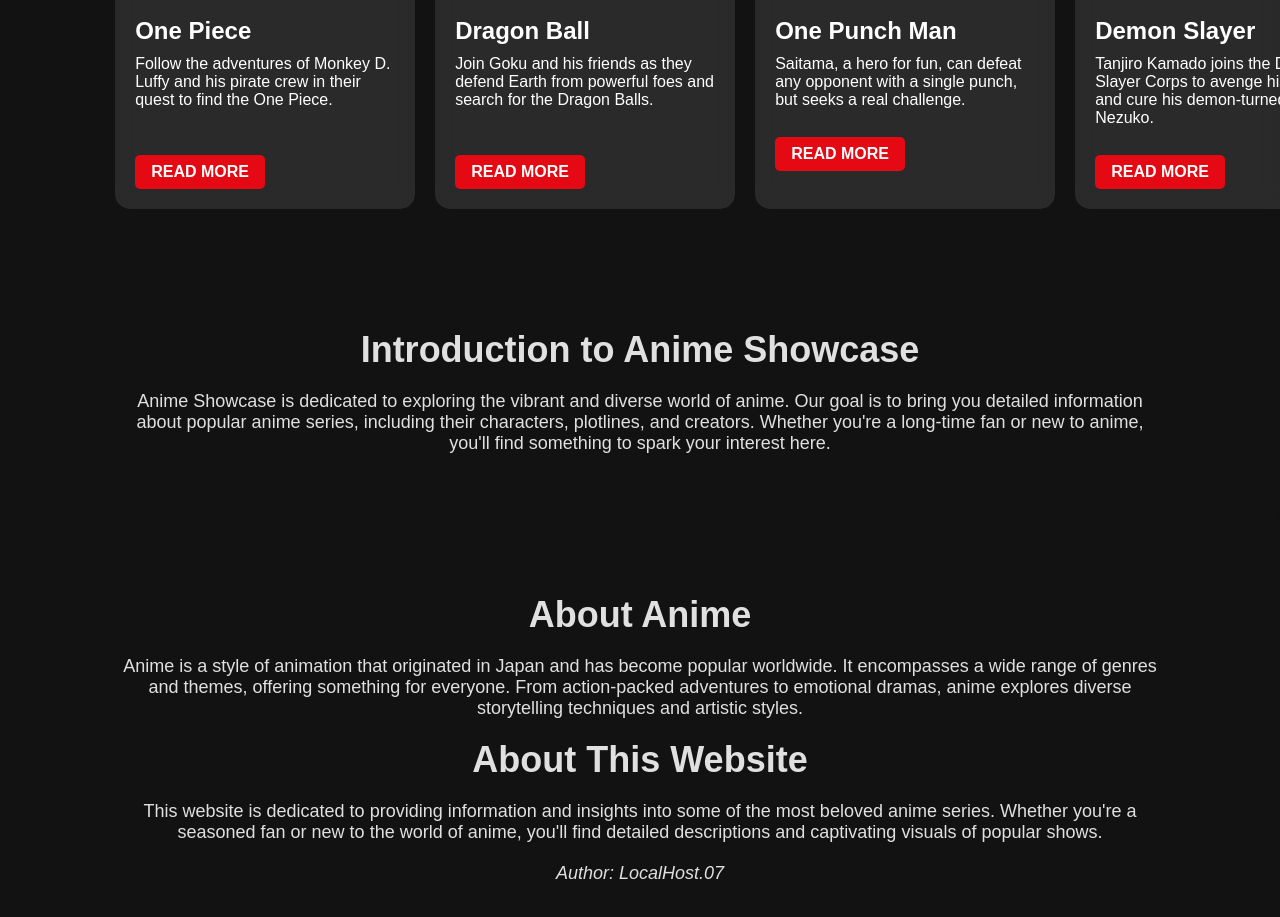
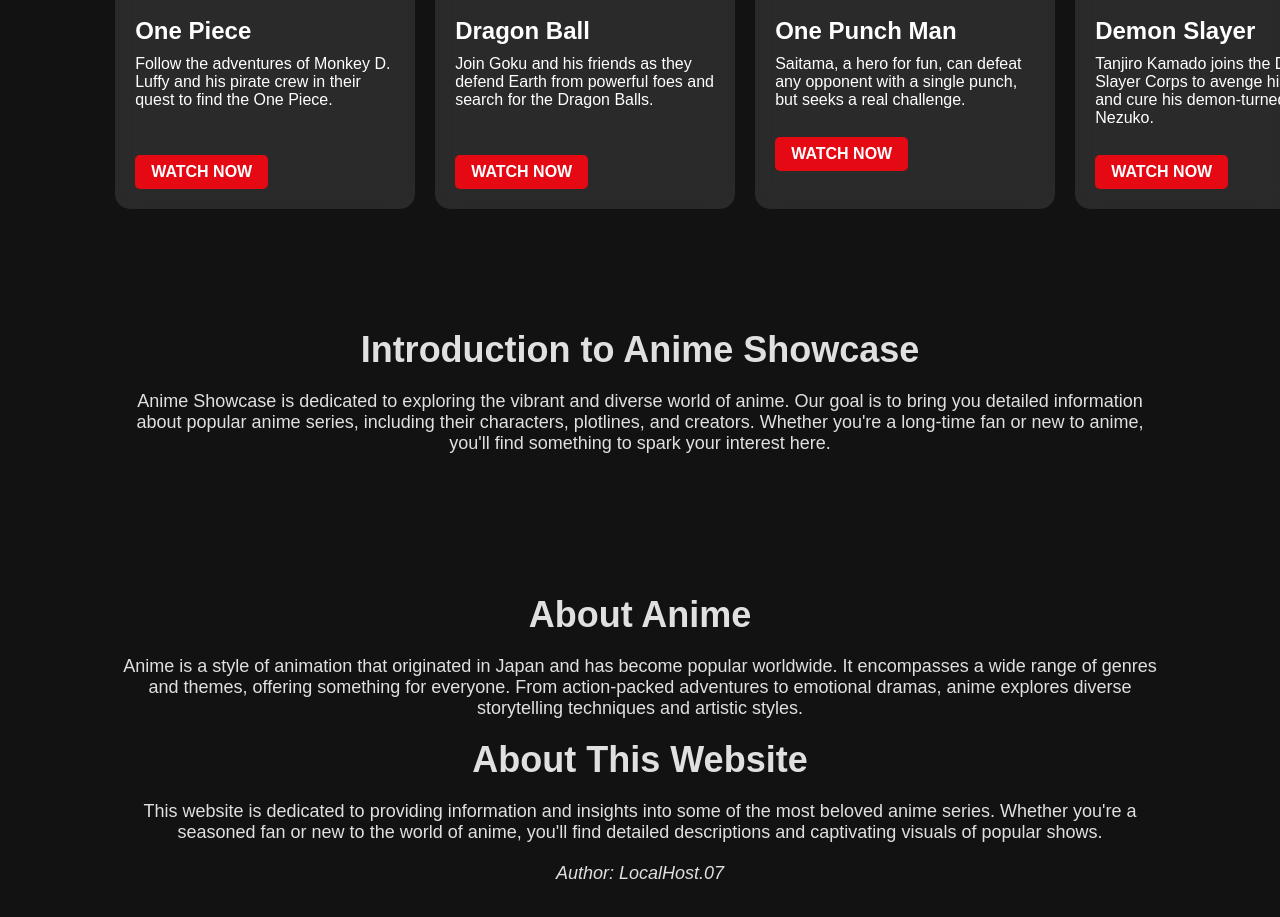
Before and after one commit to zooxinirll/Index.html, a plain HTML site: page index.html in a window 1280 px wide. Shown: the part 891-1808 px from the top of the page. Drawn offline with Linux system fonts and the light colour scheme.

Commit message:
Update index.html

```diff
--- a/index.html
+++ b/index.html
@@ -245,7 +245,7 @@
       <p>Follow the adventures of Monkey D. Luffy and his pirate crew in their quest to find the One Piece.</p>
       <br>
       <br>
-      <a href="https://onepieceofficial.com/">Read More</a>
+      <a href="anime.html">Watch Now</a>
     </div>
     <div class="card">
       <img src="dragon-ball.jpg" alt="Dragon Ball">
@@ -253,28 +253,28 @@
       <p>Join Goku and his friends as they defend Earth from powerful foes and search for the Dragon Balls.</p>
       <br>
       <br>
-      <a href="https://dragonballofficial.com/">Read More</a>
+      <a href="anime.html">Watch Now</a>
     </div>
     <div class="card">
       <img src="one-punch-man.jpg" alt="One Punch Man">
       <h2>One Punch Man</h2>
       <p>Saitama, a hero for fun, can defeat any opponent with a single punch, but seeks a real challenge.</p>
       <br>
-      <a href="https://onepunchman.org/">Read More</a>
+      <a href="anime.html">Watch Now</a>
     </div>
     <div class="card">
       <img src="demon-slayer.jpg" alt="Demon Slayer">
       <h2>Demon Slayer</h2>
       <p>Tanjiro Kamado joins the Demon Slayer Corps to avenge his family and cure his demon-turned sister, Nezuko.</p>
       <br>
-      <a href="https://demonslayer-anime.com/">Read More</a>
+      <a href="anime.html">Watch Now</a>
     </div>
     <div class="card">
       <img src="naruto.jpg" alt="Naruto">
       <h2>Naruto</h2>
       <p>Naruto Uzumaki, a young ninja with a sealed demon fox, seeks recognition and dreams of becoming Hokage.</p>
       <br>
-      <a href="https://naruto-official.com/">Read More</a>
+      <a href="anime.html">Watch Now</a>
     </div>
   </section>
 
@@ -303,4 +303,4 @@
     });
   </script>
 </body>
-</html>
+        </html>
```
